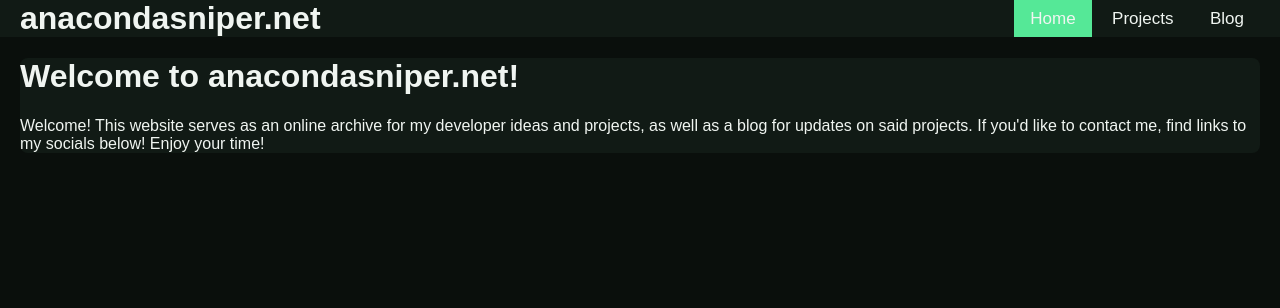
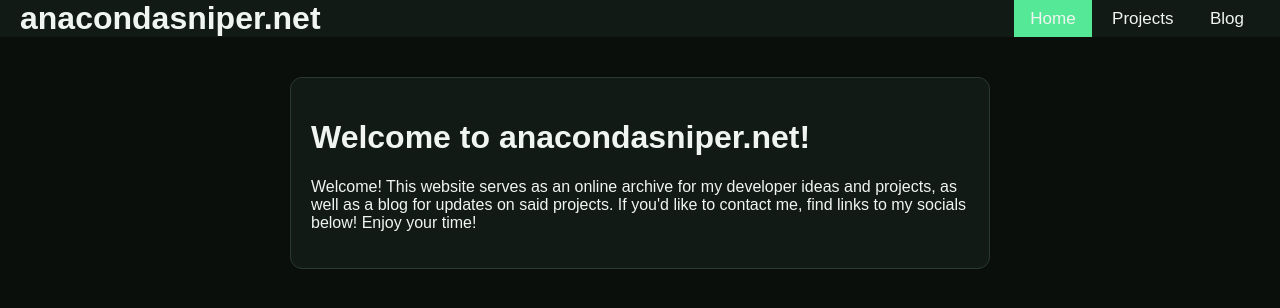
Before and after one commit to anacondasniper/site, a plain HTML site: page index.html in a window 1280 px wide. Drawn offline with Linux system fonts and the light colour scheme.

Commit message:
fix: fix message box css

```diff
--- a/css/style.css
+++ b/css/style.css
@@ -56,10 +56,12 @@ body {
 }
 
 .messagebox {
-	background-color: var(--surface);
-	border-color: var(--border);
-	color: var(--text-hi);
-	border-radius: 8px;
-	margin: 20px;
-	padding 20px 16px;
+    background-color: var(--surface);
+    border: 1px solid var(--border);
+    color: var(--text-hi);
+    border-radius: 12px;
+    margin: 40px auto;
+    padding: 20px;
+    max-width: 700px;
+    box-sizing: border-box;
 }
```
